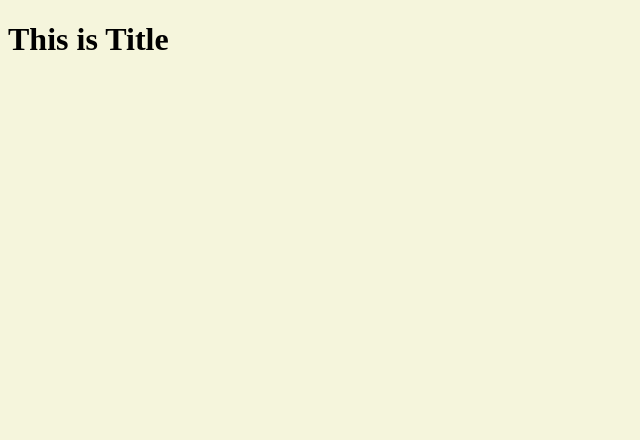
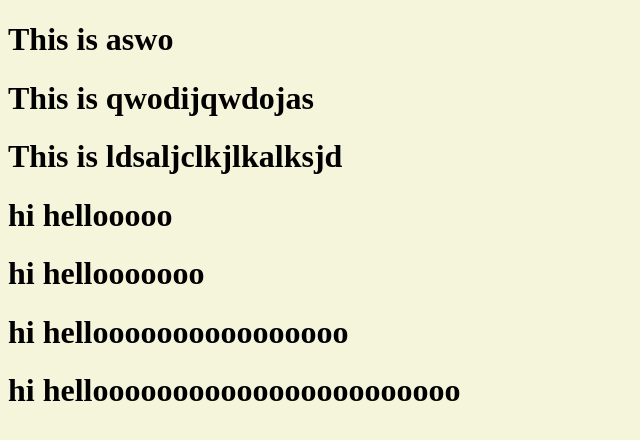
Before and after one commit to jangjs2412/javascript_run, a plain HTML site: page index.html in a window 1280 px wide. Shown: the whole page, without its empty margins (0-640 px from the left). Drawn offline with Linux system fonts and the light colour scheme.

Commit message:
search element and test

```diff
--- a/index.html
+++ b/index.html
@@ -9,7 +9,15 @@
     <title>Momentum</title>
   </head>
   <body>
-    <h1 id="title">This is Title</h1>
+    <h1 id="title">This is aswo</h1>
+    <h1 id="title">This is qwodijqwdojas</h1>
+    <h1 id="title">This is ldsaljclkjlkalksjd</h1>
+    <div class="hello">
+      <h1>hi hellooooo</h1>
+      <h1>hi hellooooooo</h1>
+      <h1>hi helloooooooooooooooo</h1>
+      <h1>hi hellooooooooooooooooooooooo</h1>
+    </div>
     <script src="js/myapp.js"></script>
   </body>
 </html>
--- a/js/myapp.js
+++ b/js/myapp.js
@@ -1 +1,17 @@
+/*
 const title = document.getElementById("title");
+//document.getElementById() : id로 element를 가져온다.
+//element로 함수를 사용하여 값을 가져올수있고 값을 바꿀수 있다.
+title.innerText="got you";
+console.dir(title);
+console.dir(document.body);
+*/
+
+//.getElementById() 는 가장 위에(앞에)있는 객체 하나만 가져온다.
+//.getElementsByName() .getElementsByClassName() .getElementsByTagName() 등은 반환값이 배열이다.
+//.querySelector()는 css로 element를 가져온다. 단 가장 위에 하나만 가져오기 때문에 모두 가져오려면 .querySelectorAll()를 쓰자
+const hellos = document.querySelectorAll(".hello h1");
+console.log(hellos);
+
+const test = document.getElementById("title");
+console.log(test);
```
